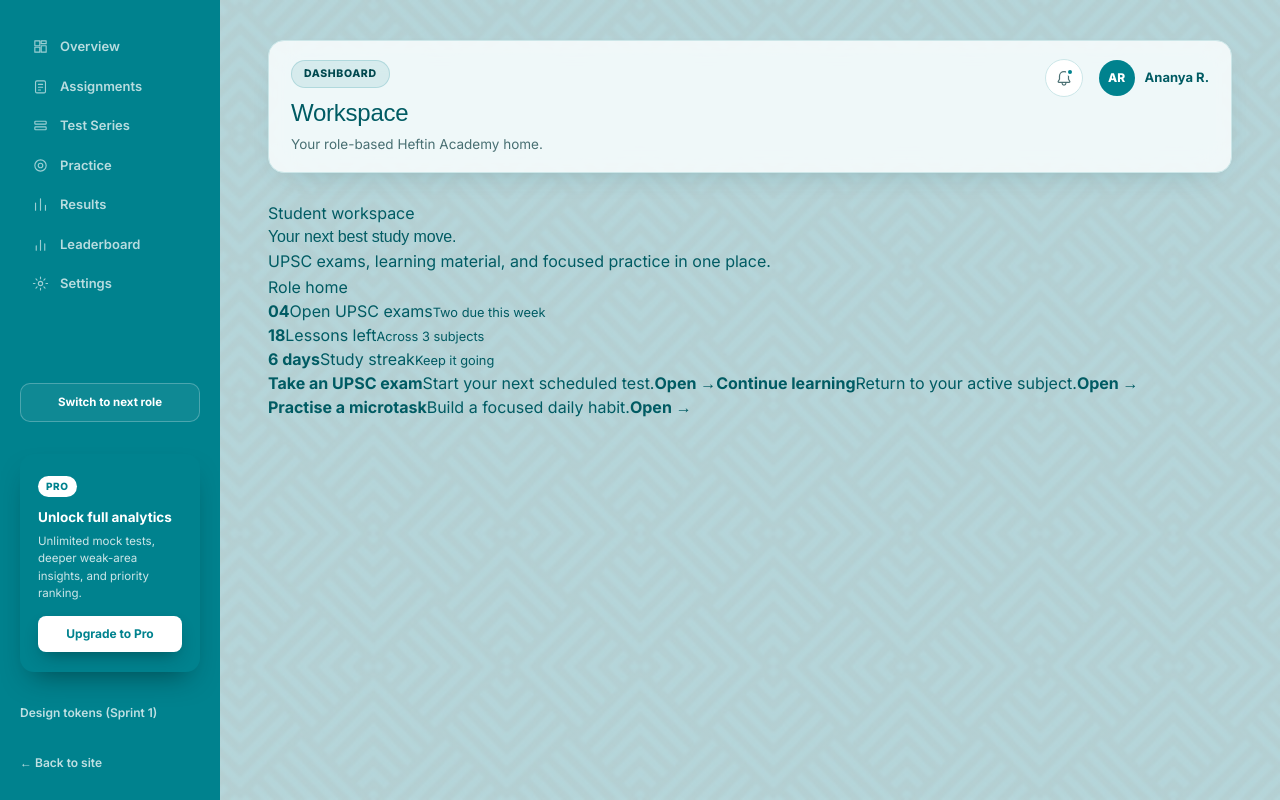
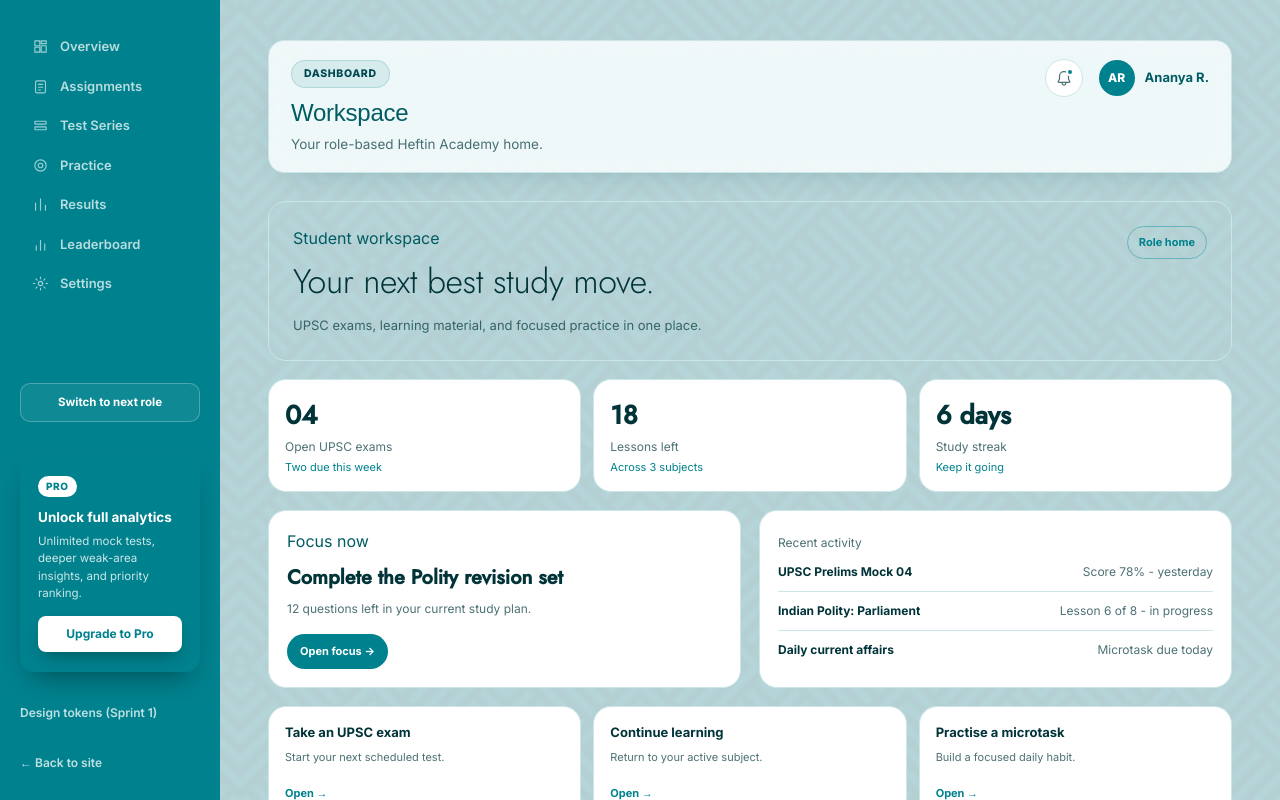
Before and after one commit to nehal1222/HeftinFront-end, a React (Vite) app in the folder dashboard.app/: page / in a window 1280 px wide. Built offline with nearby package versions, Linux system fonts and the light colour scheme.

Commit message:
Enrich five role landing pages

```diff
--- a/dashboard.app/src/components/RoleLandingPage.jsx
+++ b/dashboard.app/src/components/RoleLandingPage.jsx
@@ -4,6 +4,8 @@ const LANDINGS = {
     title: 'Your next best study move.',
     subtitle: 'UPSC exams, learning material, and focused practice in one place.',
     stats: [['04', 'Open UPSC exams', 'Two due this week'], ['18', 'Lessons left', 'Across 3 subjects'], ['6 days', 'Study streak', 'Keep it going']],
+    focus: ['Complete the Polity revision set', '12 questions left in your current study plan.'],
+    activity: [['UPSC Prelims Mock 04', 'Score 78% - yesterday'], ['Indian Polity: Parliament', 'Lesson 6 of 8 - in progress'], ['Daily current affairs', 'Microtask due today']],
     actions: [['Take an UPSC exam', 'Start your next scheduled test.'], ['Continue learning', 'Return to your active subject.'], ['Practise a microtask', 'Build a focused daily habit.']],
   },
   individual: {
@@ -11,6 +13,8 @@ const LANDINGS = {
     title: 'Build your learning rhythm.',
     subtitle: 'Your access expands with your subscription plan, from core practice to deeper UPSC analytics.',
     stats: [['3', 'Active courses', 'Keep your momentum'], ['12', 'Microtasks', 'Ready to practise'], ['78%', 'Weekly progress', 'Up 8% this week']],
+    focus: ['Choose your next UPSC milestone', 'Your Scholar plan has 4 practice paths ready.'],
+    activity: [['Scholar plan', '4 capabilities currently enabled'], ['UPSC Economy basics', '68% course completion'], ['Analytics preview', 'Weekly report ready']],
     actions: [['Explore your plan', 'See which capabilities are included.'], ['Take an UPSC exam', 'Choose a test from your tier.'], ['Upgrade access', 'Unlock more practice and analytics.']],
   },
   faculty: {
@@ -18,6 +22,8 @@ const LANDINGS = {
     title: 'Turn expertise into progress.',
     subtitle: 'Create UPSC material, guide assignments, and support learners in your assigned batches.',
     stats: [['24', 'Assigned learners', 'Across 2 batches'], ['08', 'Pending reviews', 'Due this week'], ['92%', 'Class engagement', 'Above target']],
+    focus: ['Review 8 pending answer sheets', 'The oldest submission has been waiting for 18 hours.'],
+    activity: [['UPSC Foundation 2026', '24 learners active today'], ['GS Paper II Review', '12 submissions received'], ['New material request', 'Faculty resource requested by Batch 2']],
     actions: [['Review submissions', 'Grade and return learner work.'], ['Create material', 'Add a new UPSC lesson or test.'], ['Open assignments', 'Track work across your batches.']],
   },
   org_admin: {
@@ -25,6 +31,8 @@ const LANDINGS = {
     title: 'Run a focused learning operation.',
     subtitle: 'Manage UPSC batches, faculty, learners, exams, and the rights Heftin has enabled for your organization.',
     stats: [['06', 'Active batches', 'Across your organization'], ['148', 'Learners', '12 new this month'], ['11', 'Rights enabled', 'From the Heftin pack']],
+    focus: ['Publish the next batch exam', 'UPSC Prelims Mock 04 is ready for scheduling.'],
+    activity: [['UPSC Foundation 2026', '64 learners - 72% progress'], ['Faculty invitation', '2 invitations awaiting response'], ['Organization pack', '11 rights enabled by Heftin']],
     actions: [['Open B2B services', 'Manage batches and UPSC exams.'], ['Manage people', 'Invite faculty and learners.'], ['Review organization rights', 'Use only enabled pack capabilities.']],
   },
   super_admin: {
@@ -32,6 +40,8 @@ const LANDINGS = {
     title: 'See the whole learning network.',
     subtitle: 'Control organizations, subscription plans, rights packs, and platform capabilities across Heftin.',
     stats: [['42', 'Organizations', '3 awaiting review'], ['8.4k', 'Active learners', 'Across all plans'], ['12', 'Live capabilities', 'Available platform-wide']],
+    focus: ['Review 3 organizations awaiting approval', 'Complete verification before enabling their organization packs.'],
+    activity: [['Institution plan', '12 capabilities available'], ['Heftin UPSC Institute', 'Pack updated 2 hours ago'], ['Platform usage', '8.4k active learners this month']],
     actions: [['Manage organizations', 'Create, suspend, and review organizations.'], ['Define subscriptions', 'Set plan access and entitlements.'], ['Configure rights packs', 'Decide what Org Admins can assign.']],
   },
 }
@@ -46,6 +56,10 @@ export default function RoleLandingPage({ role, onNavigate }) {
         <span className="role-landing-badge">Role home</span>
       </div>
       <div className="role-landing-stats">{landing.stats.map(([value, label, note]) => <div key={label}><strong>{value}</strong><span>{label}</span><small>{note}</small></div>)}</div>
+      <div className="role-landing-grid">
+        <article className="role-landing-focus"><span className="dash-section-label">Focus now</span><strong>{landing.focus[0]}</strong><p>{landing.focus[1]}</p><button type="button" onClick={() => onNavigate(role === 'org_admin' ? 'organization' : role === 'faculty' ? 'submissions' : 'overview')}>Open focus -&gt;</button></article>
+        <article className="role-landing-activity"><span className="dash-section-label">Recent activity</span>{landing.activity.map(([label, detail]) => <div key={label}><strong>{label}</strong><span>{detail}</span></div>)}</article>
+      </div>
       <div className="role-landing-actions">{landing.actions.map(([label, copy], index) => <button type="button" key={label} onClick={() => onNavigate(index === 0 && role === 'org_admin' ? 'organization' : index === 0 && role === 'faculty' ? 'submissions' : index === 1 && role === 'super_admin' ? 'organization' : 'overview')}><strong>{label}</strong><span>{copy}</span><b>Open →</b></button>)}</div>
     </section>
   )
--- a/dashboard.app/src/styles/dashboard.css
+++ b/dashboard.app/src/styles/dashboard.css
@@ -124,6 +124,198 @@
     display: flex;
     flex-direction: column;
     gap: 20px;
+}
+
+.role-landing-page {
+    display: flex;
+    flex-direction: column;
+    gap: 18px;
+}
+
+.role-landing-hero,
+.role-landing-grid {
+    display: grid;
+    grid-template-columns: minmax(0, 1fr) auto;
+    gap: 18px;
+}
+
+.role-landing-hero {
+    align-items: start;
+    padding: 24px;
+    border: 1px solid var(--line);
+    border-radius: var(--radius);
+    background: linear-gradient(135deg, var(--card-bg), var(--teal-soft));
+}
+
+.role-landing-hero h2 {
+    margin-top: 6px;
+    color: var(--ink);
+    font-family: 'Jost', sans-serif;
+    font-size: clamp(24px, 3vw, 34px);
+    font-weight: 300;
+}
+
+.role-landing-hero p {
+    max-width: 620px;
+    margin-top: 8px;
+    color: var(--ink-soft);
+    font-size: 13px;
+}
+
+.role-landing-badge {
+    border: 1px solid var(--teal-light);
+    border-radius: 999px;
+    padding: 7px 11px;
+    color: var(--teal);
+    font-size: 11px;
+    font-weight: 700;
+    white-space: nowrap;
+}
+
+.role-landing-stats {
+    display: grid;
+    grid-template-columns: repeat(3, minmax(0, 1fr));
+    gap: 12px;
+}
+
+.role-landing-stats > div,
+.role-landing-focus,
+.role-landing-activity,
+.role-landing-actions button {
+    border: 1px solid var(--line);
+    border-radius: var(--radius);
+    background: var(--card-bg);
+}
+
+.role-landing-stats > div {
+    padding: 16px;
+}
+
+.role-landing-stats strong {
+    display: block;
+    color: var(--ink);
+    font-family: 'Jost', sans-serif;
+    font-size: 26px;
+}
+
+.role-landing-stats span,
+.role-landing-stats small {
+    display: block;
+    margin-top: 3px;
+    color: var(--ink-soft);
+    font-size: 12px;
+}
+
+.role-landing-stats small {
+    color: var(--teal);
+    font-size: 11px;
+}
+
+.role-landing-grid {
+    grid-template-columns: 1fr 1fr;
+}
+
+.role-landing-focus,
+.role-landing-activity {
+    padding: 18px;
+}
+
+.role-landing-focus strong {
+    display: block;
+    margin-top: 10px;
+    color: var(--ink);
+    font-family: 'Jost', sans-serif;
+    font-size: 20px;
+}
+
+.role-landing-focus p {
+    margin-top: 6px;
+    color: var(--ink-soft);
+    font-size: 12px;
+}
+
+.role-landing-focus button {
+    margin-top: 16px;
+    border: 0;
+    border-radius: 999px;
+    background: var(--teal);
+    padding: 9px 13px;
+    color: #fff;
+    font-size: 11px;
+    font-weight: 700;
+}
+
+.role-landing-activity > div {
+    display: flex;
+    justify-content: space-between;
+    gap: 12px;
+    padding: 10px 0;
+    border-bottom: 1px solid var(--line);
+}
+
+.role-landing-activity > div:last-child {
+    border-bottom: 0;
+}
+
+.role-landing-activity strong,
+.role-landing-activity span {
+    font-size: 12px;
+}
+
+.role-landing-activity strong {
+    color: var(--ink);
+}
+
+.role-landing-activity span {
+    color: var(--ink-soft);
+    text-align: right;
+}
+
+.role-landing-actions {
+    display: grid;
+    grid-template-columns: repeat(3, minmax(0, 1fr));
+    gap: 12px;
+}
+
+.role-landing-actions button {
+    display: flex;
+    min-height: 112px;
+    flex-direction: column;
+    align-items: flex-start;
+    padding: 16px;
+    text-align: left;
+    cursor: pointer;
+}
+
+.role-landing-actions button:hover {
+    border-color: var(--teal);
+    transform: translateY(-2px);
+}
+
+.role-landing-actions strong {
+    color: var(--ink);
+    font-size: 13px;
+}
+
+.role-landing-actions span {
+    margin-top: 6px;
+    color: var(--ink-soft);
+    font-size: 11px;
+}
+
+.role-landing-actions b {
+    margin-top: auto;
+    color: var(--teal);
+    font-size: 11px;
+}
+
+@media (max-width: 760px) {
+    .role-landing-hero,
+    .role-landing-grid,
+    .role-landing-stats,
+    .role-landing-actions {
+        grid-template-columns: 1fr;
+    }
 }
 
 .b2b-services-heading,
```
Also changed, not shown: 1 other file (tests, documents, lock files or other folders).
